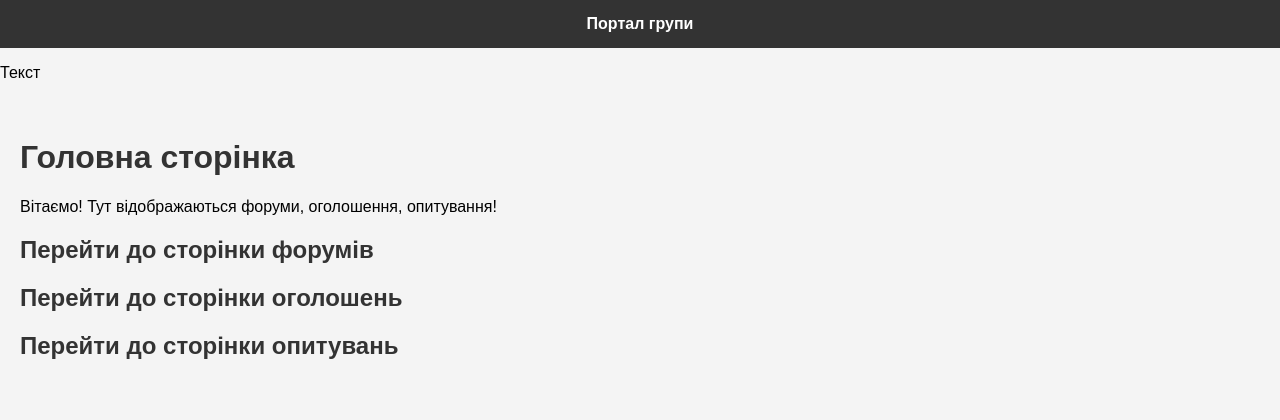
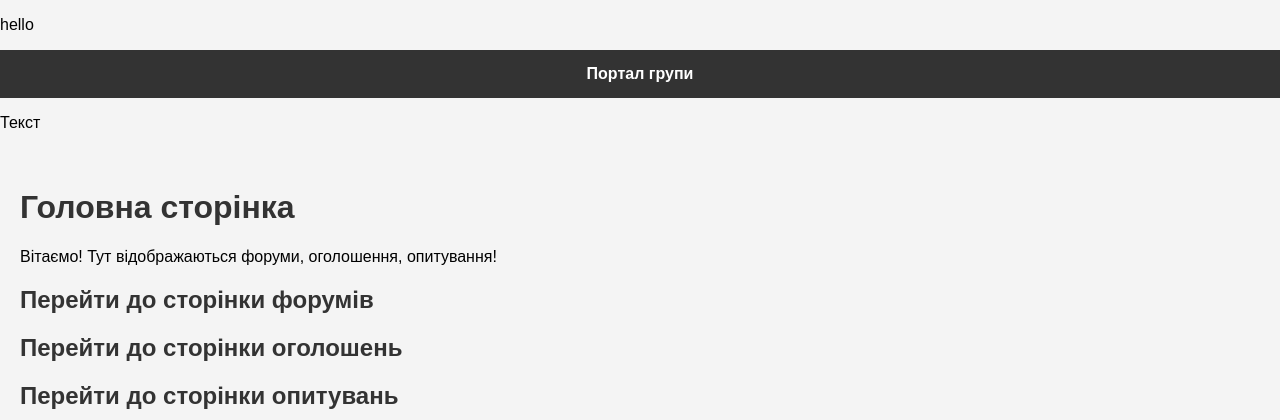
Before and after one commit to AlexandrRofficial/Online_Portal_Project, a Django app: page / in a window 1280 px wide. Shown: the top 420 px of the page. Run offline with Django 5.2, Linux system fonts and the light colour scheme.

Commit message:
first commit

```diff
--- a/main_page_app/templates/index.html
+++ b/main_page_app/templates/index.html
@@ -24,6 +24,7 @@
             color: #333;
         }
     </style>
+    <p>hello</p>
 </head>
 <body>
 
```
